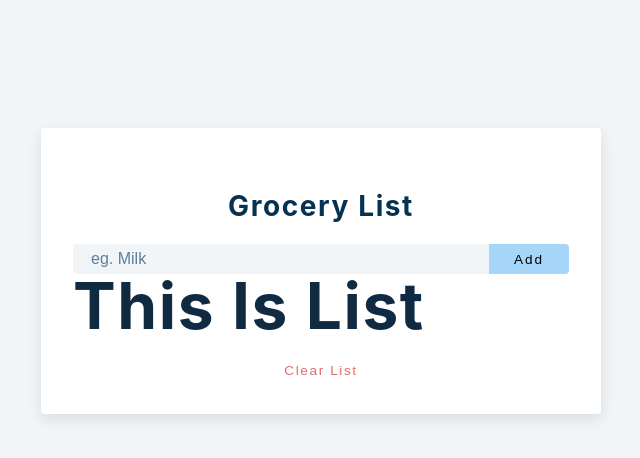
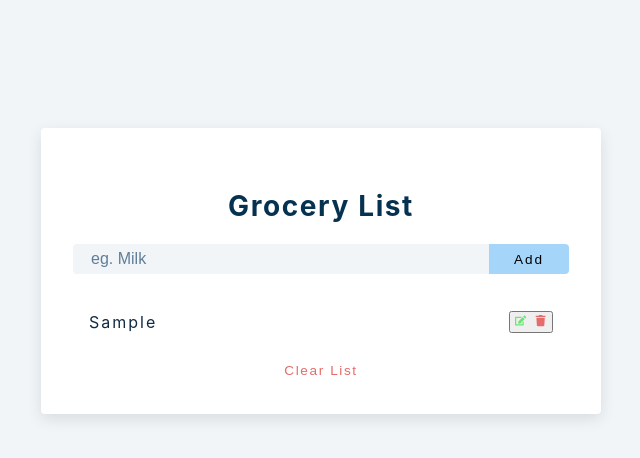
Before and after one commit to Who-codes/Lists, a React (Create React App) app: page / in a window 1280 px wide. Both pictures are taken after typing "Sample" into the empty fields and a click on the button "Add". Shown: the top 458 px of the page, without its empty margins (319-959 px from the left). Built offline with nearby package versions, Linux system fonts and the light colour scheme.

Commit message:
add items added

```diff
--- a/src/App.js
+++ b/src/App.js
@@ -39,8 +39,10 @@
             <button className="submit-btn">{isEditing ? "edit" : "add"}</button>
           </div>
         </form>
-        <Lists list={list} />
-        <button className="clear-btn">clear list</button>
+        <div className="grocery-container">
+          <Lists list={list} />
+          <button className="clear-btn">clear list</button>
+        </div>
       </div>
     </section>
   );
--- a/src/List.jsx
+++ b/src/List.jsx
@@ -1,7 +1,26 @@
 import React from "react";
 import { FaEdit, FaTrash } from "react-icons/fa";
 const Lists = ({ list }) => {
-  return <h1>This is List</h1>;
+  return (
+    <div className="grocery-list">
+      {list.map((item) => {
+        const { id, title } = item;
+        return (
+          <article className="grocery-item" key={id}>
+            <p className="title">{title}</p>
+            <button className="container">
+              <button className="edit-btn">
+                <FaEdit />
+              </button>
+              <button className="delete-btn">
+                <FaTrash />
+              </button>
+            </button>
+          </article>
+        );
+      })}
+    </div>
+  );
 };
 
 export default Lists;
```
